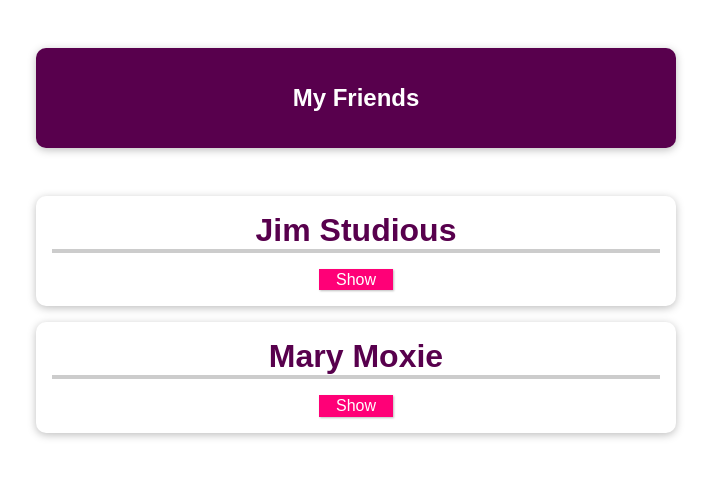
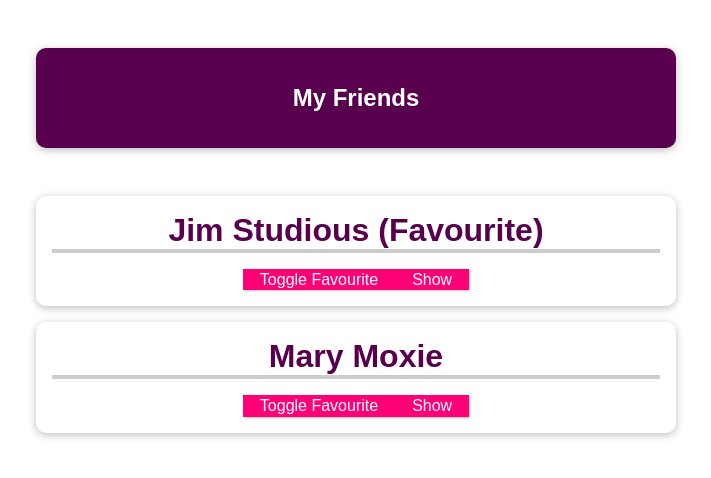
Before and after one commit to PJLindsay/vue-start, a Vue app: page / in a window 1280 px wide. Shown: the top 478 px of the page, without its empty margins (284-995 px from the left). Built offline with nearby package versions, Linux system fonts and the light colour scheme.

Commit message:
Use prop value locally to avoid mutation

```diff
--- a/src/App.vue
+++ b/src/App.vue
@@ -8,11 +8,13 @@
         name="Jim Studious"
         phone-number="555 444 3333"
         email-address="jim@localhost.com"
+        is-favourite="1"
       ></friend-contact>
       <friend-contact
         name="Mary Moxie"
         phone-number="555 223 3344"
         email-address="mary@localhost.com"
+        is-favourite="0"
       ></friend-contact>
     </ul>
   </section>
--- a/src/components/FriendContact.vue
+++ b/src/components/FriendContact.vue
@@ -1,6 +1,7 @@
 <template>
   <li>
-    <h2>{{ name }}</h2>
+    <h2>{{ name }} {{friendIsFavourite === '1' ? '(Favourite)' : ''}}</h2>
+    <button @click="toggleFavourite">Toggle Favourite</button>
     <button @click="toggleDetails">{{ detailsAreVisible ? 'Hide' : 'Show'}}</button>
     <ul v-if="detailsAreVisible">
     <li><strong>Phone:</strong> {{ phoneNumber }}</li>
@@ -13,7 +14,8 @@
   props: [
     'name',
     'phoneNumber',
-    'emailAddress'
+    'emailAddress',
+    'isFavourite'
   ],
   data () {
     return {
@@ -23,12 +25,20 @@
         name: 'Jim Studious',
         phone: '555 444 3333',
         email: 'jim@localhost.com'
-      }
+      },
+      friendIsFavourite: this.isFavourite
     }
   },
   methods: {
     toggleDetails() {
       this.detailsAreVisible = !this.detailsAreVisible
+    },
+    toggleFavourite() {
+      if (this.friendIsFavourite === '1') {
+        this.friendIsFavourite = '0'
+      } else {
+        this.friendIsFavourite = '1'
+      }
     }
   }
 }
```
